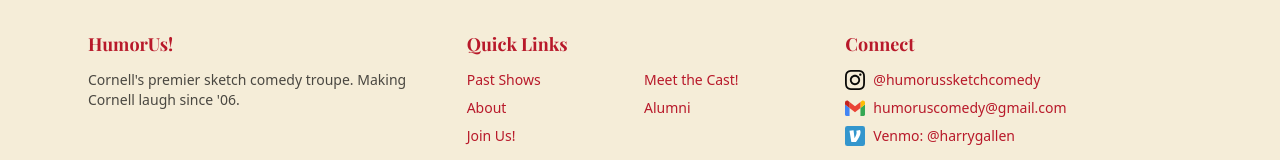
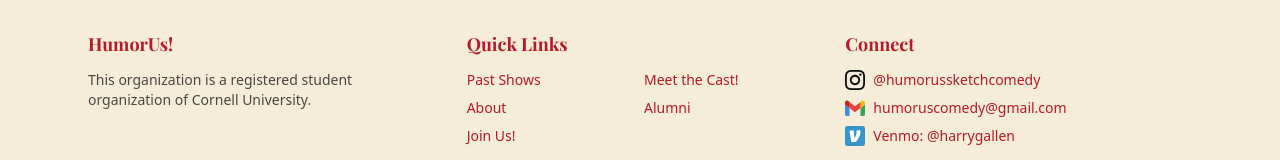
Before and after one commit to hwg2004/Humor-Us-Site, a Next.js app: page / in a window 1280 px wide. Shown: the part 2706-2866 px from the top of the page. Built offline with nearby package versions, Linux system fonts and the light colour scheme; no server answers; a web font is replaced by a local one.

Commit message:
Added to footer

```diff
--- a/app/layout.tsx
+++ b/app/layout.tsx
@@ -110,7 +110,7 @@ export default function RootLayout({
               <div>
                 <h3 className="font-bold text-lg mb-3 text-[var(--color-accent)]">HumorUs!</h3>
                 <p className="text-sm text-black/70 dark:text-white/70">
-                  {"Cornell's premier sketch comedy troupe. Making Cornell laugh since '06."}
+                  {"This organization is a registered student organization of Cornell University."}
                 </p>
               </div>
 
```
